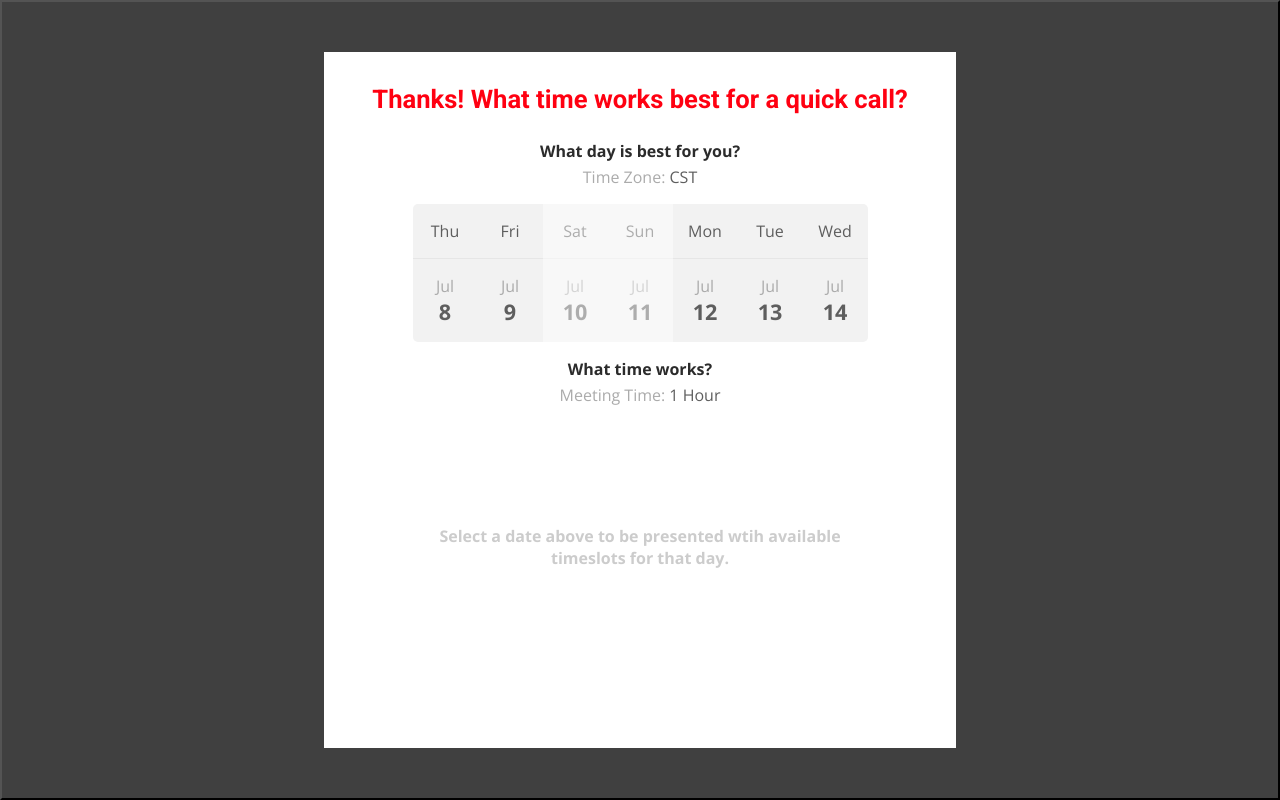
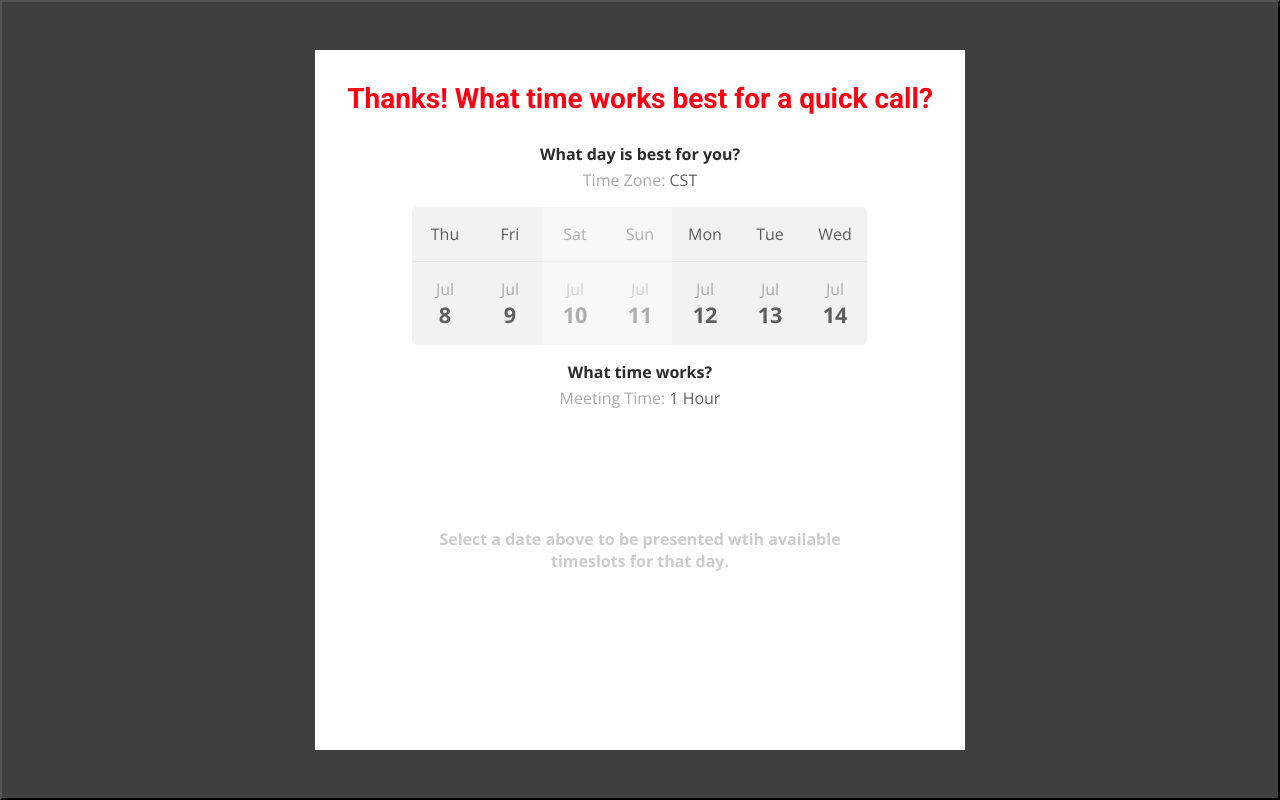
Before and after one commit to chreha/datetime-picker, an Eleventy site: page src/index.html in a window 1280 px wide. Both pictures are taken after a click on the button "Schedule a Demo". Built offline with nearby package versions, Linux system fonts and the light colour scheme; Eleventy itself is replaced by a stand-in of ours; files that its build step writes are made by us from their sources.

Commit message:
new commit

```diff
--- a/src/datetime-picker.css
+++ b/src/datetime-picker.css
@@ -67,7 +67,7 @@ body {
     color:var(--clr-form-primary-400);
     margin-bottom:1em;
     font-size:2rem;
-    font-size:clamp(1.5rem, 2vw, 2rem);
+    font-size:clamp(1.25rem, 3vw, 1.75rem);
 }
 .datetime-picker p {
     color:var(--clr-form-dark-400);
```
